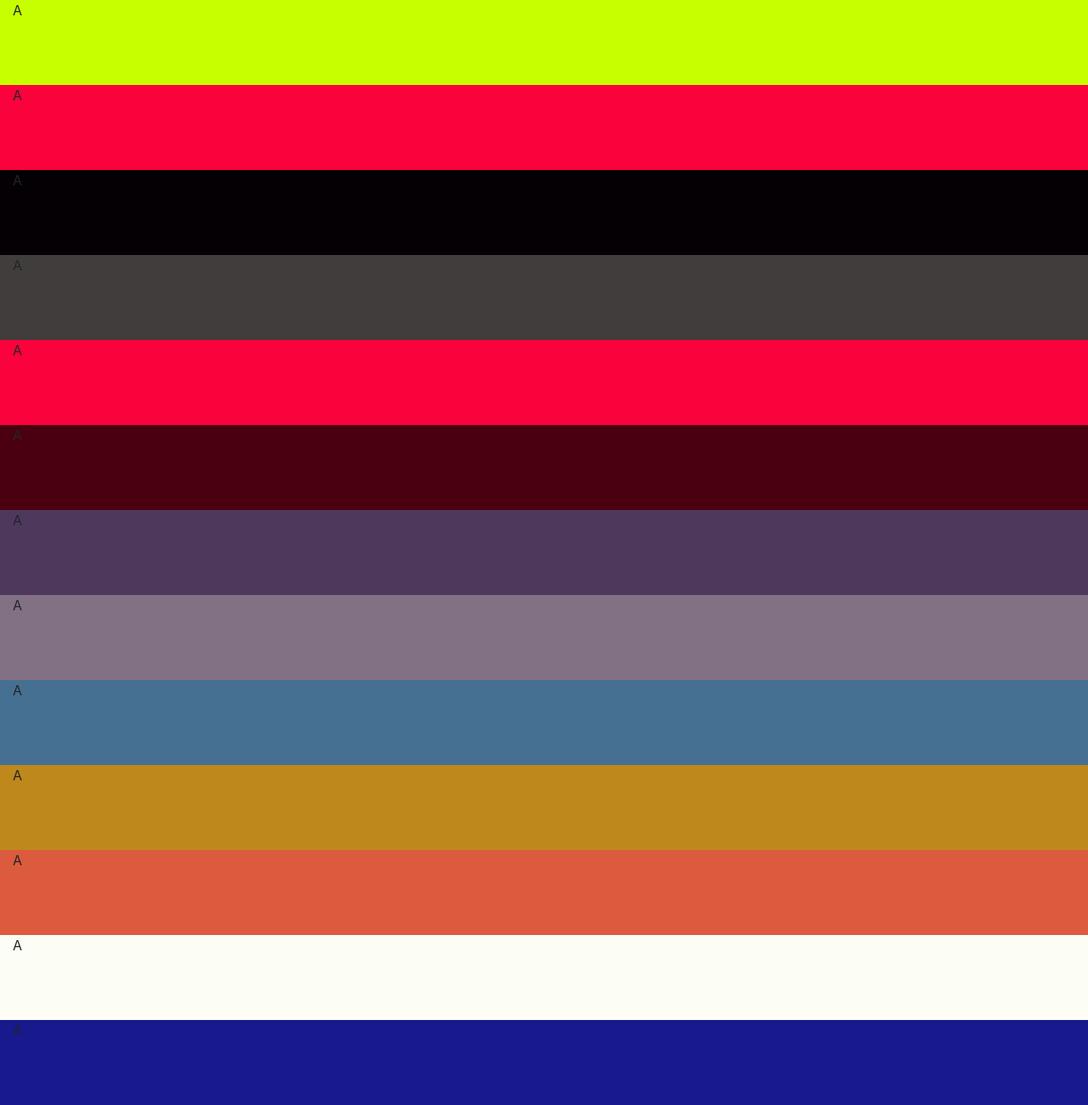
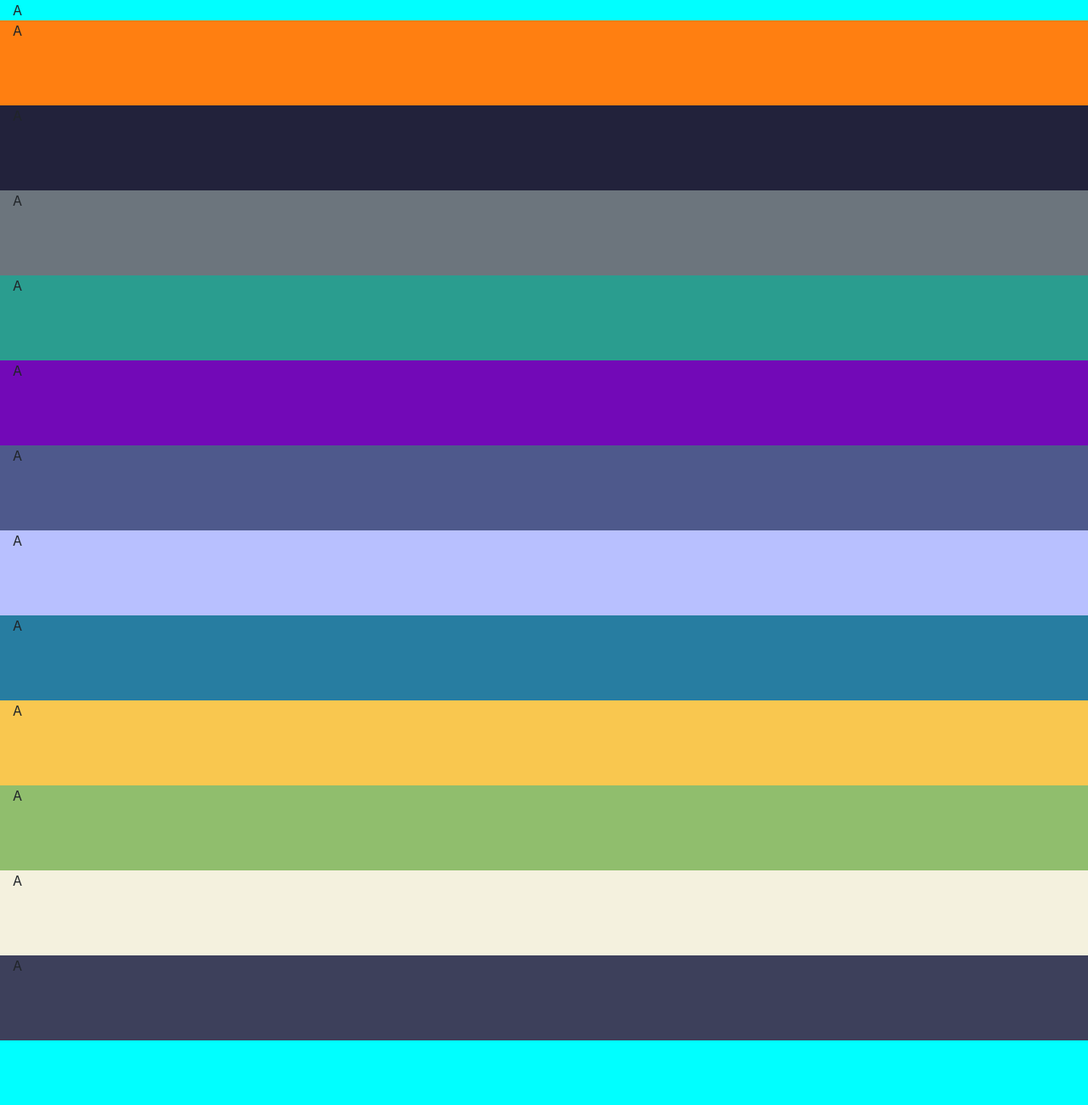
Before and after one commit to juancamachojc672-alt/BOOTSTRAP1, a plain HTML site: page index.html in a window 1280 px wide. Shown: the whole page at 85% size. After the commit the page ends 1224 px from the top, so only its background shows below. Drawn offline with nearby package versions, Linux system fonts and the light colour scheme.

Commit message:
cambios 2

```diff
--- a/style.css
+++ b/style.css
@@ -6,67 +6,67 @@ body {
     background-color: aqua;
 }
 
-.caja1 {
-    background-color: #C8FF00;
+css .caja1 {
+    background-color: #E63946;
     height: 100px;
 }
 
 .caja2 {
-    background-color: #FA023C;
+    background-color: #FF7F11;
     height: 100px;
 }
 
 .caja3 {
-    background-color: #040004;
+    background-color: #22223B;
     height: 100px;
 }
 
 .caja4 {
-    background-color: #413D3D;
+    background-color: #6C757D;
     height: 100px;
 }
 
 .caja5 {
-    background-color: #FA023C;
+    background-color: #2A9D8F;
     height: 100px;
 }
 
 .caja6 {
-    background-color: #4B000F;
+    background-color: #7209B7;
     height: 100px;
 }
 
 .caja7 {
-    background-color: #4E395D;
+    background-color: #4E598C;
     height: 100px;
 }
 
 .caja8 {
-    background-color: #827085;
+    background-color: #B8C0FF;
     height: 100px;
 }
 
 .caja9 {
-    background-color: #467092;
+    background-color: #277DA1;
     height: 100px;
 }
 
 .caja10 {
-    background-color: #be881c;
+    background-color: #F9C74F;
     height: 100px;
 }
 
 .caja11 {
-    background-color: #DC5B3E;
+    background-color: #90BE6D;
     height: 100px;
 }
 
 .caja12 {
-    background-color: #FCFEF5;
+    background-color: #F4F1DE;
     height: 100px;
 }
 
 .caja13 {
-    background-color: #17198c;
+    background-color: #3D405B;
     height: 100px;
 }
```
